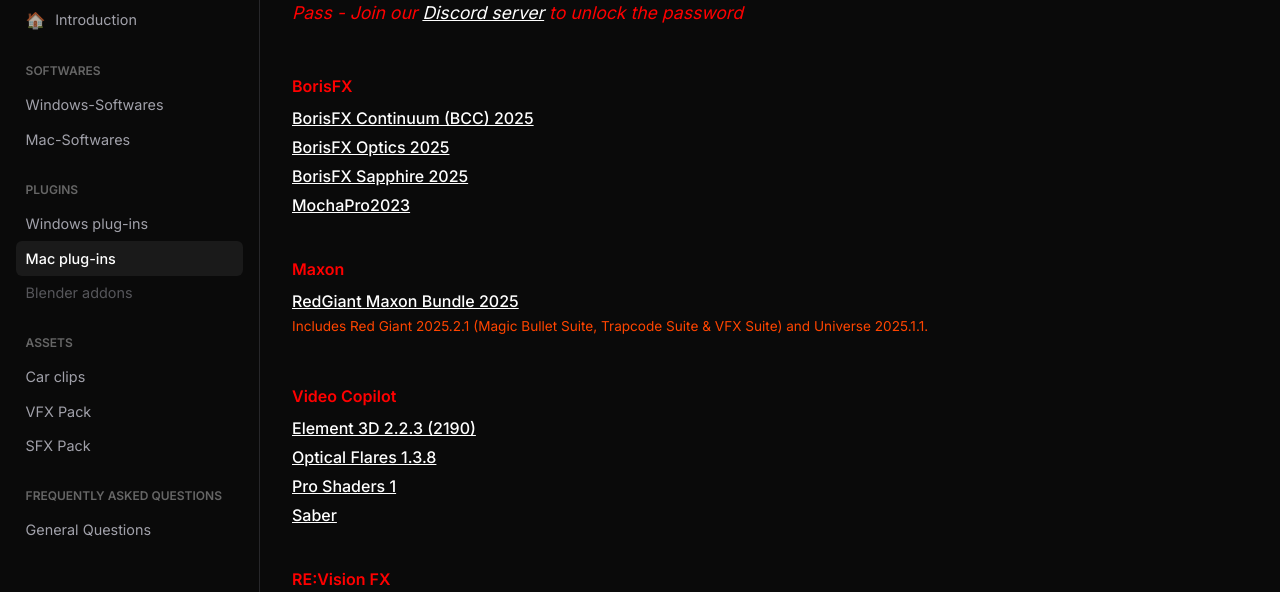
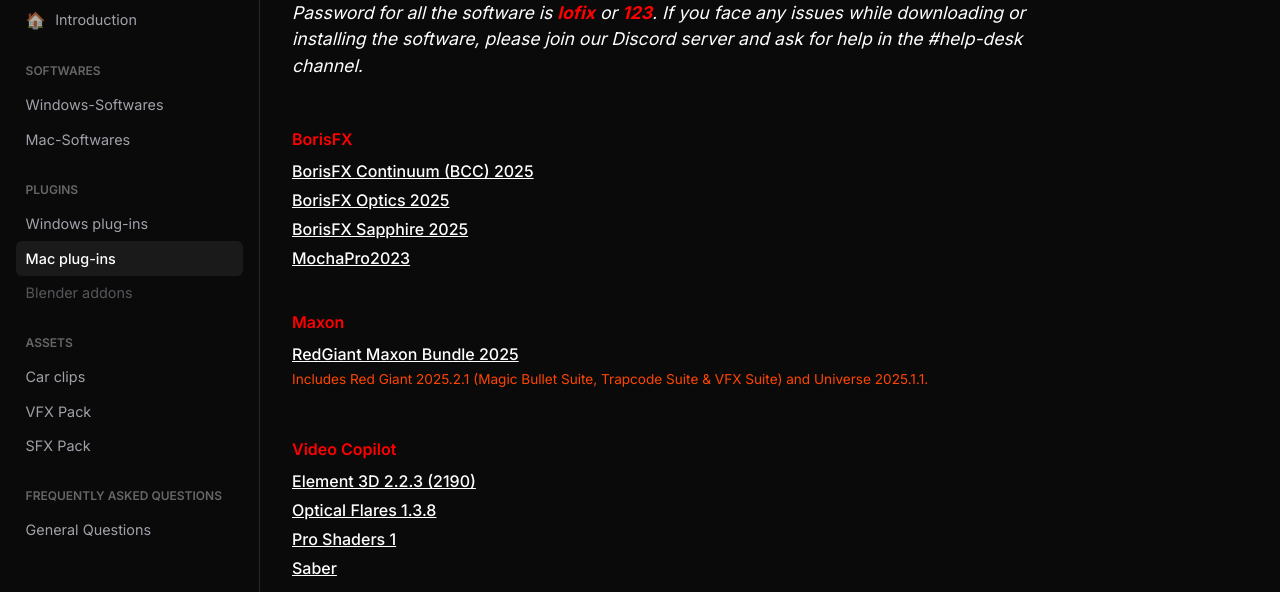
Before and after one commit to gurudeepdeeps/karunadu-editors-club, a plain HTML site: page mac-plugins.html in a window 1280 px wide. Shown: the part 208-800 px from the top of the page. Drawn offline with Linux system fonts and the light colour scheme.

Commit message:
fix: Update password instructions and Discord server link across multiple pages

```diff
--- a/mac-plugins.html
+++ b/mac-plugins.html
@@ -119,10 +119,8 @@
                 </section>
 
                 <section class="software-page-container">
-                    <p class="password-note" style="color: #ff0000; font-style: italic;">
-                        Pass - Join our <a href="https://discord.gg/jQxpXrMY" target="_blank"
-                            rel="noopener noreferrer" style="color: #fff; text-decoration: underline;">Discord
-                            server</a> to unlock the password
+                    <p class="password-note">
+                        Password for all the software is <strong style="color: red;">lofix</strong> or  <strong style="color: red;">123</strong>. If you face any issues while downloading or installing the software, please join our Discord server and ask for help in the #help-desk channel.
                     </p>
 
                     <div class="software-category">
```
Also changed, not shown: mac-softwares.html (+1 -4 lines), windows-plugins.html (+2 -4 lines), windows-softwares.html (+1 -4 lines).
